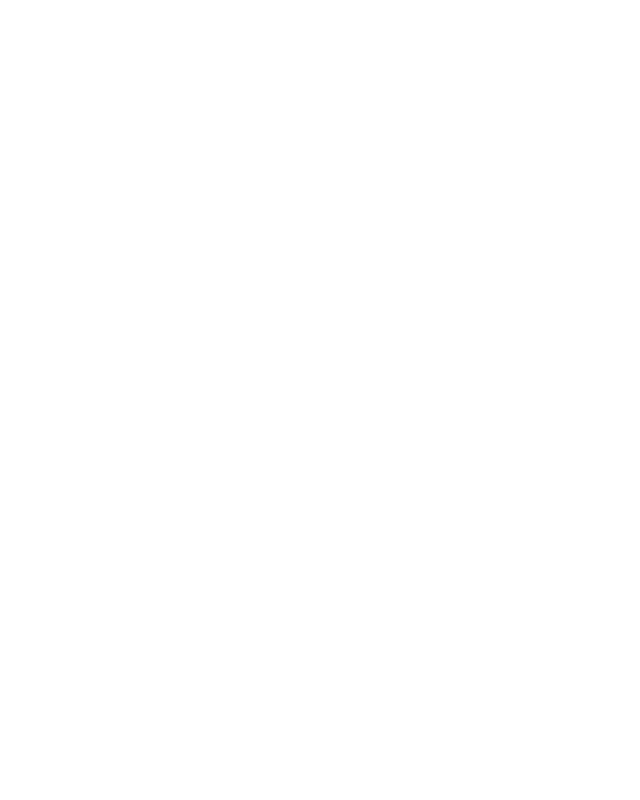
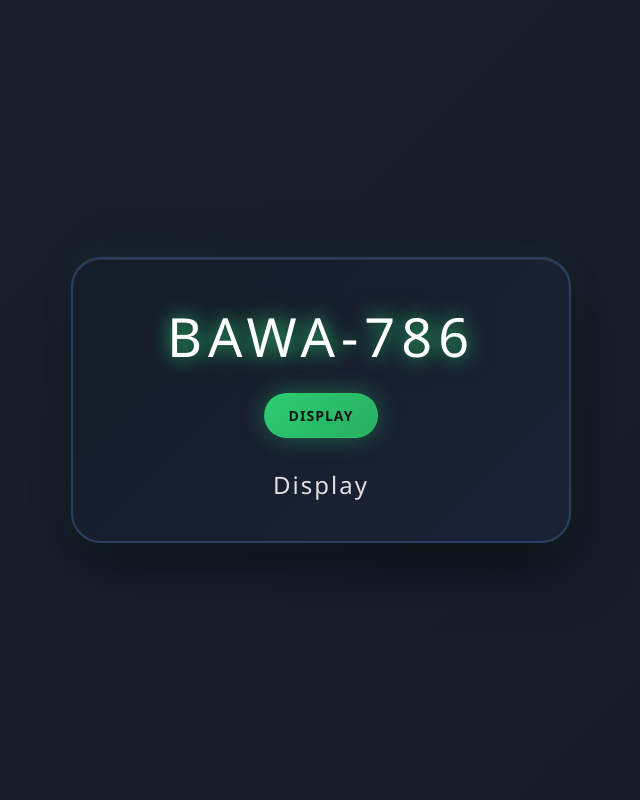
Before and after one commit to Tseng0318/Autonomous, a Flask app: page /display in a window 1280 px wide. Before the commit the part shown is empty. Shown: the whole page, without its empty margins (319-959 px from the left). Run offline with Flask 3, Linux system fonts and the light colour scheme; parts of the project's set-up code (start-up, migrations or seed data) failed here and were passed over.

Commit message:
display test page

```diff
--- a/app/static/display.css
+++ b/app/static/display.css
@@ -0,0 +1,95 @@
+@keyframes fadeIn {
+    from { opacity: 0; transform: translateY(20px); }
+    to   { opacity: 1; transform: translateY(0); }
+}
+
+@keyframes animatedBackground {
+    0%   { background-position: 0% 50%; }
+    50%  { background-position: 100% 50%; }
+    100% { background-position: 0% 50%; }
+}
+
+@keyframes neonGlow {
+    0%, 100% {
+        text-shadow: 0 0 10px rgba(46, 204, 113, 0.5), 0 0 20px rgba(46, 204, 113, 0.3);
+    }
+    50% {
+        text-shadow: 0 0 20px rgba(46, 204, 113, 0.8), 0 0 30px rgba(46, 204, 113, 0.6);
+    }
+}
+
+@keyframes glow {
+    0%, 100% { box-shadow: 0 0 20px rgba(46, 204, 113, 0.3); }
+    50%       { box-shadow: 0 0 30px rgba(46, 204, 113, 0.6); }
+}
+
+* {
+    margin: 0;
+    padding: 0;
+    box-sizing: border-box;
+}
+
+body {
+    background: linear-gradient(-45deg, #0f1419, #1a1f2e, #0a0e14, #1a1f2e);
+    background-size: 400% 400%;
+    animation: animatedBackground 15s ease infinite;
+    font-family: 'Segoe UI', Tahoma, Geneva, Verdana, sans-serif;
+    color: #e0e0e0;
+    min-height: 100vh;
+    display: flex;
+    justify-content: center;
+    align-items: center;
+    padding: 20px;
+}
+
+.container {
+    background: linear-gradient(135deg, #151b28 0%, #1a2236 100%);
+    border: 2px solid #2a3f5f;
+    border-radius: 30px;
+    padding: 40px 30px;
+    width: 100%;
+    max-width: 500px;
+    box-shadow: 0 20px 60px rgba(0, 0, 0, 0.5),
+                inset 0 1px 0 rgba(255, 255, 255, 0.1),
+                0 0 30px rgba(46, 204, 113, 0.1);
+    animation: fadeIn 0.8s ease-out;
+}
+
+.header {
+    text-align: center;
+    margin-bottom: 30px;
+    animation: fadeIn 1s ease-out 0.2s both;
+}
+
+.title {
+    font-size: 54px;
+    font-weight: 300;
+    letter-spacing: 6px;
+    color: #ffffff;
+    margin-bottom: 20px;
+    animation: neonGlow 2s ease-in-out infinite;
+}
+
+.status-badge {
+    background: linear-gradient(135deg, #2ecc71 0%, #27ae60 100%);
+    color: #0f1419;
+    padding: 12px 24px;
+    border-radius: 25px;
+    display: inline-block;
+    font-weight: 700;
+    font-size: 14px;
+    letter-spacing: 1px;
+    box-shadow: 0 5px 15px rgba(46, 204, 113, 0.4);
+    animation: glow 3s ease-in-out infinite;
+    border: 1px solid rgba(46, 204, 113, 0.6);
+}
+
+.display-content {
+    text-align: center;
+    margin-top: 20px;
+    font-size: 24px;
+    font-weight: 300;
+    letter-spacing: 2px;
+    color: #e0e0e0;
+    animation: fadeIn 1s ease-out 0.4s both;
+}
--- a/app/templates/autonomous.html
+++ b/app/templates/autonomous.html
@@ -46,8 +46,9 @@
         });
 
         document.getElementById('testBtn').addEventListener('click', () => {
-            // Start test logic to be implemented
-            console.log('Start test clicked');
+            const path = window.location.pathname.toLowerCase();
+            const isTemplatePreview = path.includes('/templates/') || path.endsWith('.html');
+            window.open(isTemplatePreview ? './display.html' : '/display', '_blank');
         });
 
         document.getElementById('emergencyBtn').addEventListener('click', () => {
--- a/app/templates/display.html
+++ b/app/templates/display.html
@@ -0,0 +1,21 @@
+<!DOCTYPE html>
+<html lang="en">
+<head>
+    <meta charset="UTF-8">
+    <meta name="viewport" content="width=device-width, initial-scale=1.0">
+    <title>BAWA-786 Display</title>
+    <link rel="stylesheet" href="../static/display.css">
+</head>
+<body>
+    <div class="container">
+        <div class="header">
+            <div class="title">BAWA-786</div>
+            <div class="status-badge">DISPLAY</div>
+        </div>
+
+        <div class="display-content">
+            <p>Display</p>
+        </div>
+    </div>
+</body>
+</html>
```
